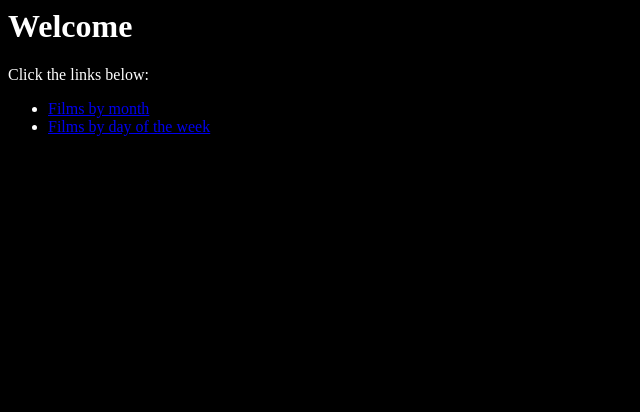
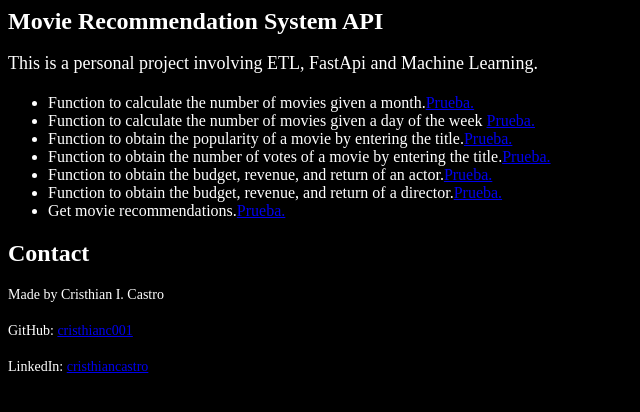
Before and after one commit to cristhianc001/Movie-Recommendation-System, a FastAPI app: page / in a window 1280 px wide. Shown: the top 412 px of the page, without its empty margins (0-640 px from the left). Run offline with FastAPI, Linux system fonts and the light colour scheme; parts of the project's set-up code (start-up, migrations or seed data) failed here and were passed over.

Commit message:
added style and placeholders in html

```diff
--- a/main.py
+++ b/main.py
@@ -13,12 +13,12 @@ actor_financial = pd.read_csv("./processed_data/actor_financial.csv")
 director_financial = pd.read_csv("./processed_data/director_financial.csv")
 
 app = FastAPI()
-templates = Jinja2Templates(directory="./templates")
+templates = Jinja2Templates(directory="./templates") # import use custom html templates
 
 ## ROOT
-@app.get('/', response_class=HTMLResponse)
+@app.get('/', response_class=HTMLResponse) # output will be an HTML response
 def welcome(request: Request):
-    return templates.TemplateResponse("root.html", {"request": request})
+    return templates.TemplateResponse("root.html", {"request": request}) # this represent a HTML request
 
 ## AMOUNT OF FILMS BY MONTH
 @app.get('/cantidad_filmaciones_mes/{mes}')
--- a/templates/root.html
+++ b/templates/root.html
@@ -1,19 +1,49 @@
 <html>
 <head>
-        <title>Welcome</title>
+    <title>Movie Recommendation System API</title>
     <style>
         body {
             background-color: black;
             color: white;
         }
+
+        h1 {
+            font-size: 24px;
+        }
+
+        .introduction {
+            font-size: 18px;
+            margin-bottom: 20px;
+        }
+
+        .bullets {
+            font-size: 16px;
+            margin-bottom: 10px;
+        }
+
+        .signature {
+            font-size: 14px;
+            margin-top: 20px;
+        }
     </style>
 </head>
 <body>
-        <h1>Welcome</h1>
-        <p>Click the links below:</p>
+    <h1>Movie Recommendation System API</h1>
+    <p class="introduction">This is a personal project involving ETL, FastApi and Machine Learning.</p>
+    <div class="bullets">
         <ul>
-            <li><a href="/cantidad_filmaciones_mes/enero">Films by month</a></li>
-            <li><a href="/cantidad_filmaciones_dia/viernes">Films by day of the week</a></li>
+            <li>Function to calculate the number of movies given a month.<a href="/cantidad_filmaciones_mes/enero">Prueba.</a></li>
+            <li>Function to calculate the number of movies given a day of the week <a href="/cantidad_filmaciones_dia/viernes"> Prueba.</a></li>
+            <li>Function to obtain the popularity of a movie by entering the title.<a href="/cantidad_filmaciones_mes/enero">Prueba.</a></li>
+            <li>Function to obtain the number of votes of a movie by entering the title.<a href="/cantidad_filmaciones_mes/enero">Prueba.</a></li>
+            <li>Function to obtain the budget, revenue, and return of an actor.<a href="/cantidad_filmaciones_mes/enero">Prueba.</a></li>
+            <li>Function to obtain the budget, revenue, and return of a director.<a href="/cantidad_filmaciones_mes/enero">Prueba.</a></li>
+            <li>Get movie recommendations.<a href="/cantidad_filmaciones_mes/enero">Prueba.</a></li>
         </ul>
+    </div>
+    <h2>Contact</h2>
+    <p class="signature">Made by Cristhian I. Castro</p>
+    <p class="signature">GitHub: <a href="https://github.com/cristhianc001">cristhianc001</a></p>
+    <p class="signature">LinkedIn: <a href="https://www.linkedin.com/in/cristhiancastro/">cristhiancastro</a></p>
 </body>
 </html>
```
Also changed, not shown: 1 other file. Lines whose indentation alone changed are shown as unchanged.
